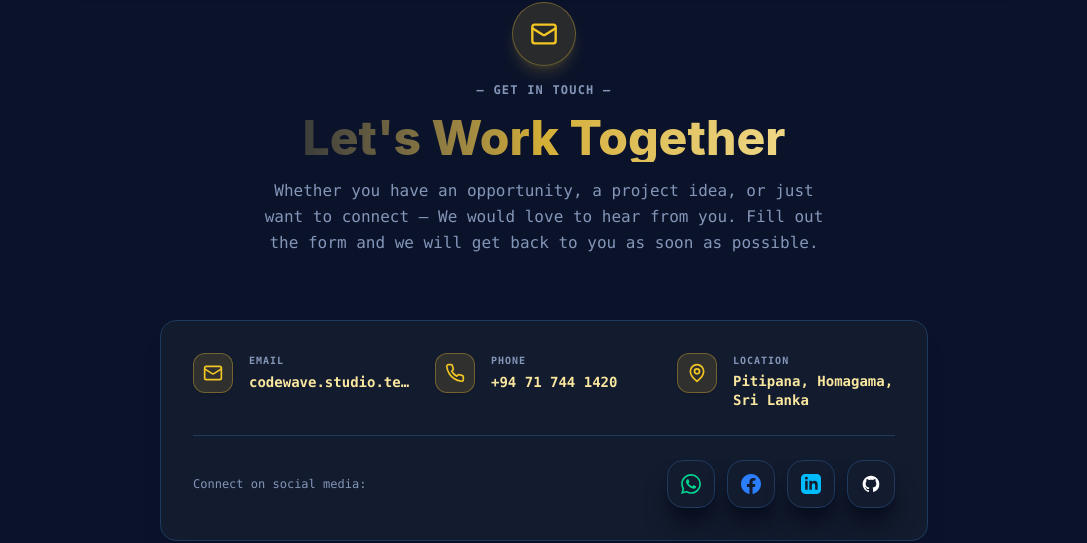
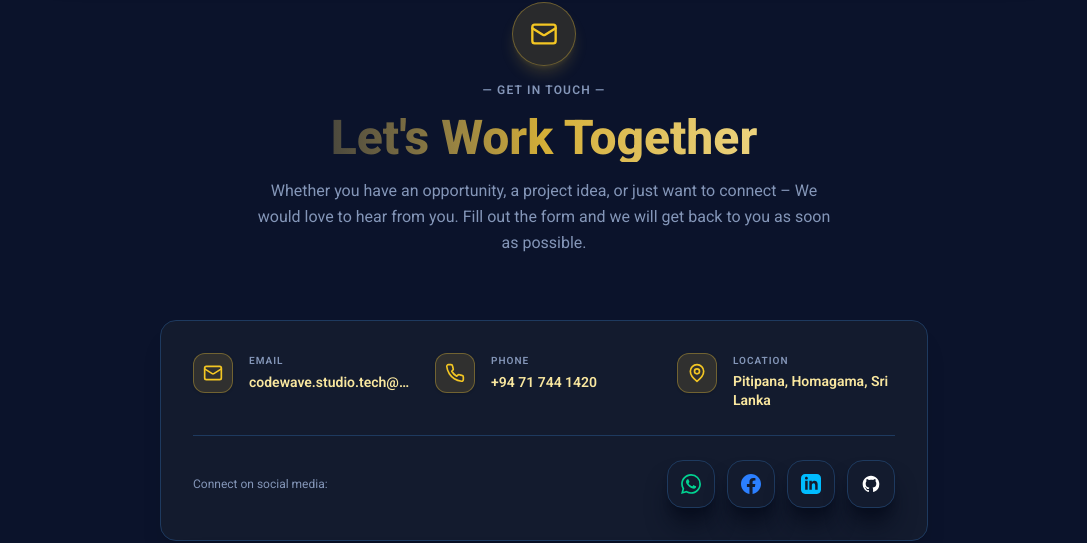
Before and after one commit to GaniduSasmitha/Codewave-Studio, a React (Vite) app: page /contact in a window 1280 px wide. Shown: the part 142-685 px from the top of the page, without its empty margins (96-1183 px from the left). Built offline with nearby package versions, Linux system fonts and the light colour scheme; no server answers.

Commit message:
feat: implement Contact page component with Supabase integration, form validation, and animations

```diff
--- a/index.html
+++ b/index.html
@@ -7,6 +7,9 @@
     <link rel="apple-touch-icon" href="/favicon.svg?v=3" />
     <meta name="theme-color" content="#0B132B" />
     <meta name="viewport" content="width=device-width, initial-scale=1.0" />
+    <link rel="preconnect" href="https://fonts.googleapis.com" />
+    <link rel="preconnect" href="https://fonts.gstatic.com" crossorigin />
+    <link href="https://fonts.googleapis.com/css2?family=Roboto:wght@400;500;600;700;800;900&display=swap" rel="stylesheet" />
     <title>Codewave Studio</title>
   </head>
   <body>
--- a/src/components/OrganicWaveFooter.tsx
+++ b/src/components/OrganicWaveFooter.tsx
@@ -296,7 +296,7 @@ export default function OrganicWaveFooter() {
 
           {/* Bottom Legal & Copyright Bar */}
           <div className="pt-8 border-t border-[#1E3A5F]/70 flex flex-col sm:flex-row items-center justify-between gap-4 text-xs text-[#8496B8]">
-            <p>© {new Date().getFullYear()} <span className="text-[#F9E79F] font-semibold">codewave.studio.co</span>. All rights reserved.</p>
+            <p>© {new Date().getFullYear()} <span className="text-[#F9E79F] font-semibold">codewave.studio.tech</span>. All rights reserved.</p>
 
             <nav aria-label="Footer Legal" className="flex flex-wrap items-center justify-center gap-x-4 gap-y-2">
               <Link to="/privacy" className="hover:text-[#F3C623] transition-colors">Privacy Policy</Link>
--- a/src/index.css
+++ b/src/index.css
@@ -36,6 +36,10 @@
 }
 
 @layer utilities {
+  .font-roboto {
+    font-family: 'Roboto', system-ui, -apple-system, sans-serif;
+  }
+
   .gradient-brand {
     background-image: linear-gradient(135deg, #D4AF37 0%, #F3C623 50%, #AA7C11 100%);
   }
--- a/src/pages/public/Contact.tsx
+++ b/src/pages/public/Contact.tsx
@@ -123,7 +123,7 @@ export default function Contact() {
   };
 
   return (
-    <div className="py-16 max-w-7xl mx-auto px-4 sm:px-6 lg:px-8 space-y-16">
+    <div className="font-roboto py-16 max-w-7xl mx-auto px-4 sm:px-6 lg:px-8 space-y-16">
       {/* Header Section */}
       <ScrollReveal>
         <div className="text-center space-y-4 max-w-2xl mx-auto">
@@ -148,7 +148,7 @@ export default function Contact() {
           </motion.div>
 
           {/* Subtitle Badge */}
-          <p className="text-xs font-mono uppercase tracking-widest text-[#1E3A5F] dark:text-[#8496B8] font-semibold">
+          <p className="text-xs uppercase tracking-widest text-[#1E3A5F] dark:text-[#8496B8] font-semibold">
             — GET IN TOUCH —
           </p>
 
@@ -158,7 +158,7 @@ export default function Contact() {
           </h1>
 
           {/* Paragraph */}
-          <p className="text-[#1E3A5F] dark:text-[#8496B8] text-sm sm:text-base leading-relaxed font-mono max-w-xl mx-auto">
+          <p className="text-[#1E3A5F] dark:text-[#8496B8] text-sm sm:text-base leading-relaxed max-w-xl mx-auto">
             Whether you have an opportunity, a project idea, or just want to connect – We would love to hear from you. Fill out the form and we will get back to you as soon as possible.
           </p>
         </div>
@@ -201,10 +201,10 @@ export default function Contact() {
                 </motion.svg>
               </motion.div>
               <div className="min-w-0">
-                <p className="text-[10px] font-mono font-semibold text-[#1E3A5F] dark:text-[#8496B8] uppercase tracking-widest">EMAIL</p>
+                <p className="text-[10px] font-semibold text-[#1E3A5F] dark:text-[#8496B8] uppercase tracking-widest">EMAIL</p>
                 <a
                   href="mailto:codewave.studio.tech@gmail.com"
-                  className="text-sm font-semibold text-[#0B132B] dark:text-[#F9E79F] font-mono hover:text-[#D4AF37] dark:hover:text-[#F3C623] transition-colors block truncate mt-1"
+                  className="text-sm font-semibold text-[#0B132B] dark:text-[#F9E79F] hover:text-[#D4AF37] dark:hover:text-[#F3C623] transition-colors block truncate mt-1"
                 >
                   codewave.studio.tech@gmail.com
                 </a>
@@ -231,10 +231,10 @@ export default function Contact() {
                 </svg>
               </motion.div>
               <div className="min-w-0">
-                <p className="text-[10px] font-mono font-semibold text-[#1E3A5F] dark:text-[#8496B8] uppercase tracking-widest">PHONE</p>
+                <p className="text-[10px] font-semibold text-[#1E3A5F] dark:text-[#8496B8] uppercase tracking-widest">PHONE</p>
                 <a
                   href="tel:+94717441420"
-                  className="text-sm font-semibold text-[#0B132B] dark:text-[#F9E79F] font-mono hover:text-[#D4AF37] dark:hover:text-[#F3C623] transition-colors block truncate mt-1"
+                  className="text-sm font-semibold text-[#0B132B] dark:text-[#F9E79F] hover:text-[#D4AF37] dark:hover:text-[#F3C623] transition-colors block truncate mt-1"
                 >
                   +94 71 744 1420
                 </a>
@@ -262,8 +262,8 @@ export default function Contact() {
                 </svg>
               </motion.div>
               <div className="min-w-0">
-                <p className="text-[10px] font-mono font-semibold text-[#1E3A5F] dark:text-[#8496B8] uppercase tracking-widest">LOCATION</p>
-                <p className="text-sm font-semibold text-[#0B132B] dark:text-[#F9E79F] font-mono mt-1 leading-snug">
+                <p className="text-[10px] font-semibold text-[#1E3A5F] dark:text-[#8496B8] uppercase tracking-widest">LOCATION</p>
+                <p className="text-sm font-semibold text-[#0B132B] dark:text-[#F9E79F] mt-1 leading-snug">
                   Pitipana, Homagama, Sri Lanka
                 </p>
               </div>
@@ -273,7 +273,7 @@ export default function Contact() {
 
           {/* Social Links inside the card footer */}
           <div className="pt-6 border-t border-[#CBD5E1] dark:border-[#1E3A5F] flex flex-col sm:flex-row items-center justify-between gap-4">
-            <span className="text-xs text-[#1E3A5F] dark:text-[#8496B8] font-mono">Connect on social media:</span>
+            <span className="text-xs text-[#1E3A5F] dark:text-[#8496B8]">Connect on social media:</span>
             <SocialLinks />
           </div>
         </div>
```
